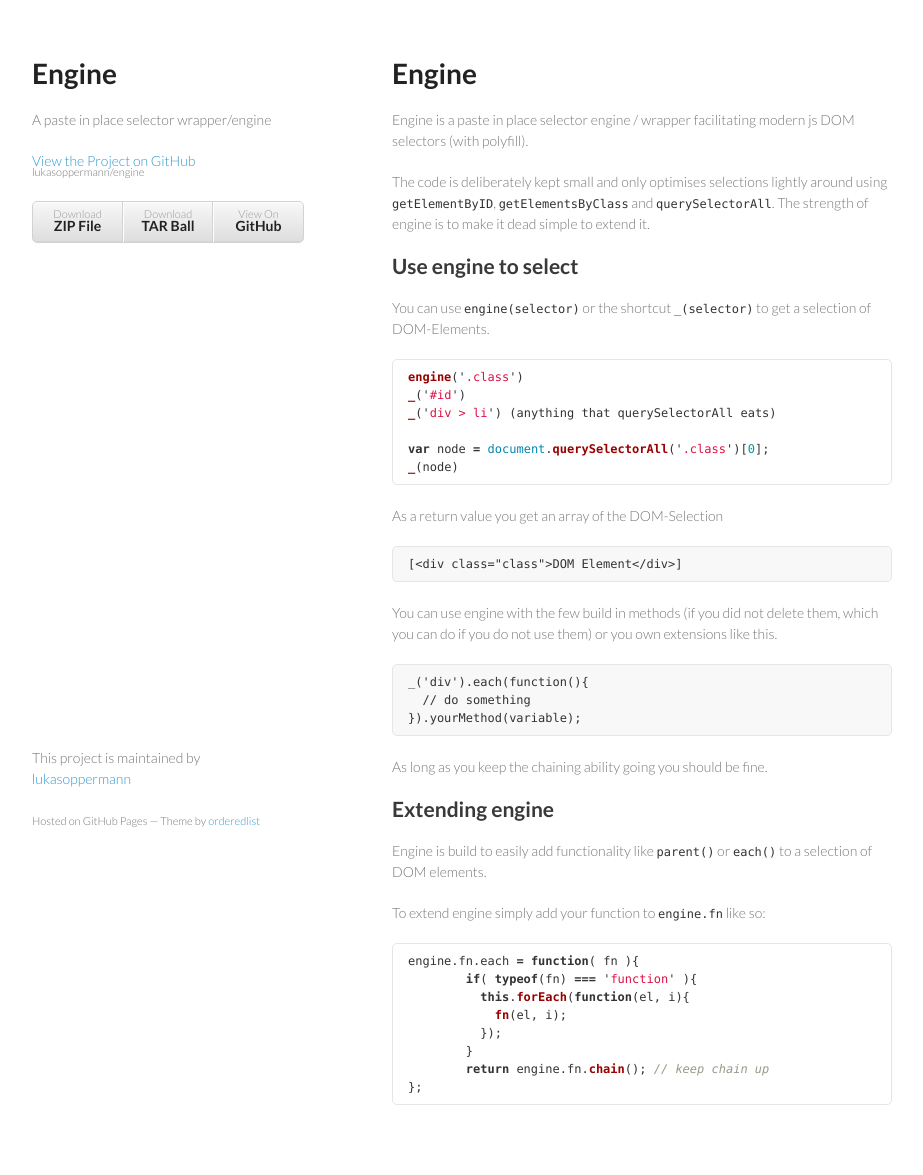
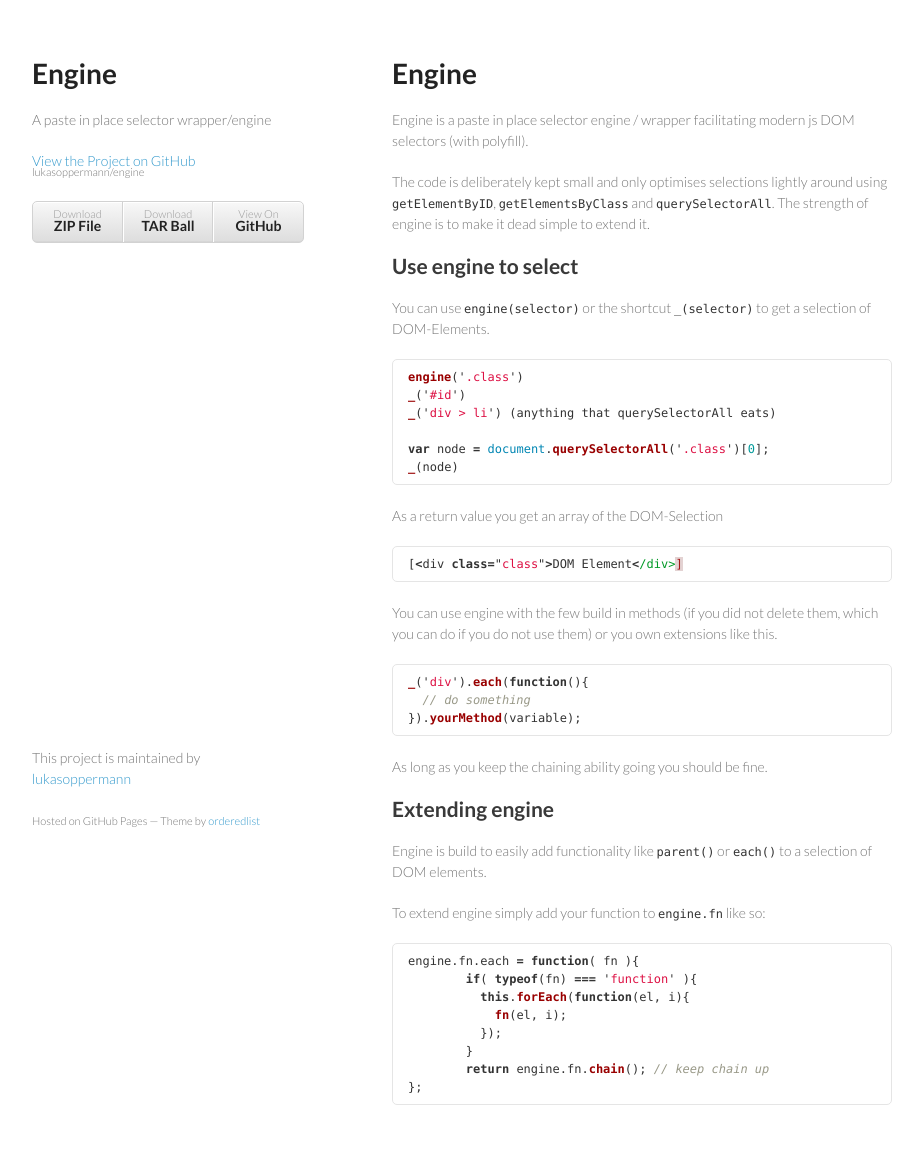
Before and after one commit to lukasoppermann/engine, a Jekyll site: the page built from index.md, in a window 1280 px wide. Shown: the whole page, without its empty margins (178-1101 px from the left). Built offline with Jekyll 4.4.1, drawn with Linux system fonts in a browser that asks for light colours; nearby versions of some CDN libraries; Markdown is read by kramdown in place of the engine named in the settings.

Commit message:
Sync README.md in master branch to index.md in gh-pages

````diff
--- a/index.md
+++ b/index.md
@@ -23,13 +23,13 @@ _(node)
 
 As a return value you get an array of the DOM-Selection
 
-```Javascript
+```javascript
 [<div class="class">DOM Element</div>]
 ```
 
 You can use engine with the few build in methods (if you did not delete them, which you can do if you do not use them) or you own extensions like this.
 
-```Javascript
+```javascript
 _('div').each(function(){
   // do something
 }).yourMethod(variable);
````
